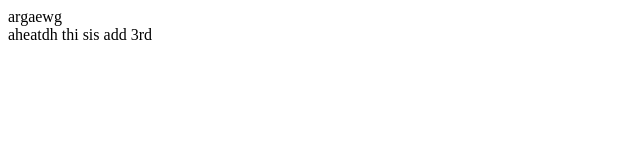
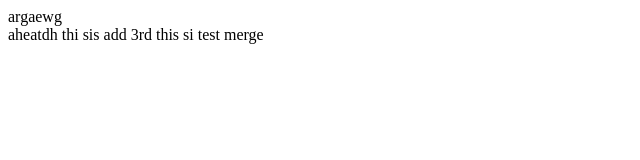
Before and after one commit to SirEchoDev/jerichogittestttt, a plain HTML site: page index.html in a window 1280 px wide. Shown: the full height of the page, 0-640 px from the left. Drawn offline with Linux system fonts and the light colour scheme.

Commit message:
test merge ecHO

```diff
--- a/index.html
+++ b/index.html
@@ -13,5 +13,8 @@
     aheatdh
 
     thi sis add 3rd
+
+
+    this si test merge
 </body>
 </html>
```
